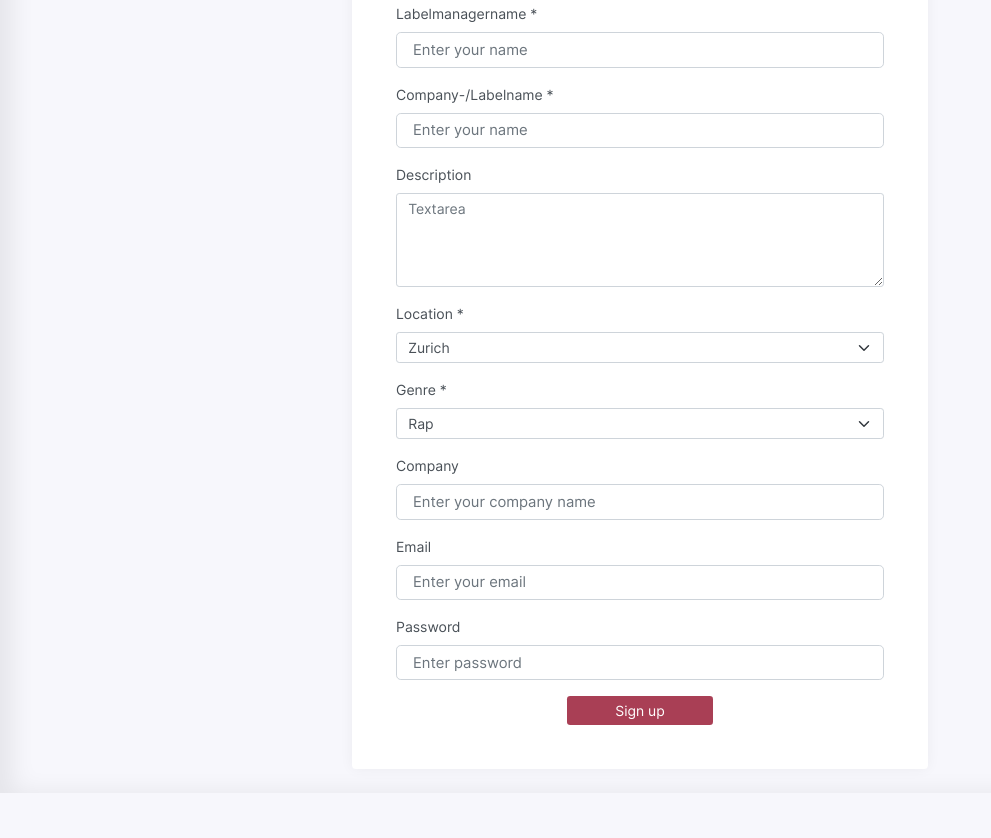
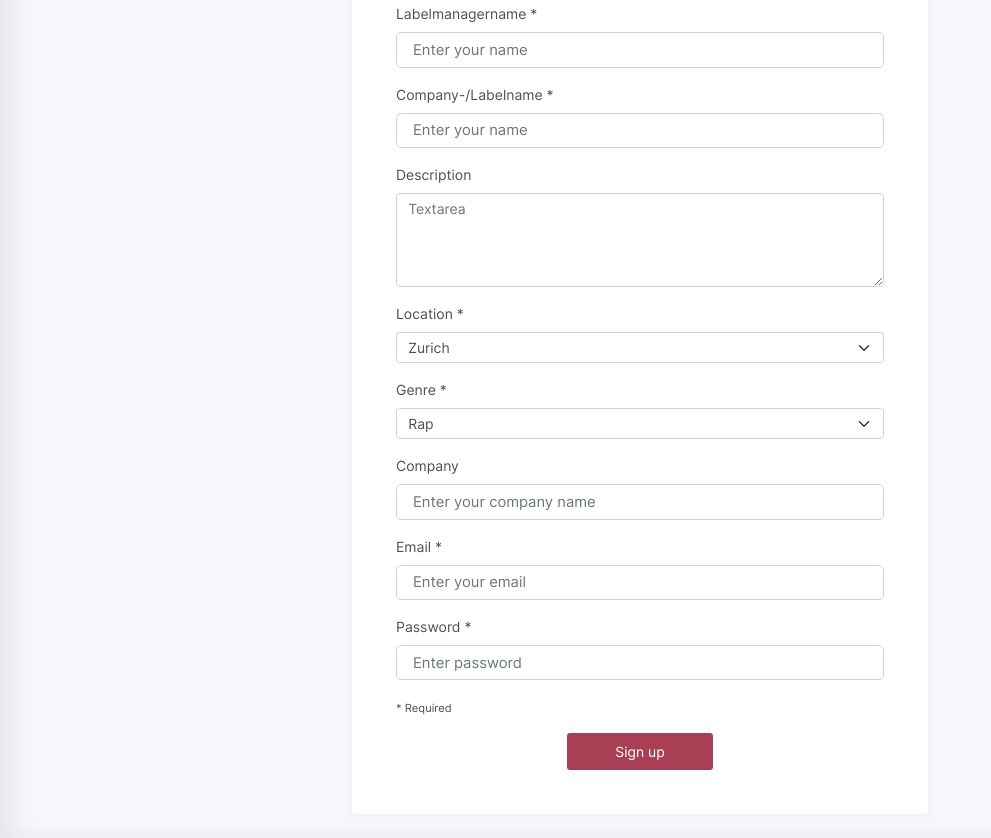
Before and after one commit to leZayn/m120_labely, a plain HTML site: page labely/signup-labelmanager.html in a window 1280 px wide. Shown: the part 496-1334 px from the top of the page, without its empty margins (0-991 px from the left). Before the commit the page ends 1289 px from the top, so only its background shows below. Drawn offline with Linux system fonts and the light colour scheme.

Commit message:
sign up and sign in finished

```diff
--- a/labely/signup-labelmanager.html
+++ b/labely/signup-labelmanager.html
@@ -134,18 +134,19 @@
                                                         name="company" placeholder="Enter your company name" />
                                                 </div>
                                                 <div class="mb-3">
-                                                    <label class="form-label">Email</label>
-                                                    <input class="form-control form-control-lg" type="email"
+                                                    <label class="form-label">Email *</label>
+                                                    <input class="form-control form-control-lg" type="email" required
                                                         name="email" placeholder="Enter your email" />
                                                 </div>
                                                 <div class="mb-3">
-                                                    <label class="form-label">Password</label>
-                                                    <input class="form-control form-control-lg" type="password"
+                                                    <label class="form-label">Password *</label>
+                                                    <input class="form-control form-control-lg" min="5" required type="password"
                                                         name="password" placeholder="Enter password" />
                                                 </div>
+                                                <small>* Required</small>
                                                 <div class="text-center mt-3">
-                                                    <button class="btn btn-primary myRedButton pl-5 pr-5"
-                                                        type="button">Sign up</button>
+                                                    <button class="btn btn-primary myRedButton pl-5 pr-5 p-2"
+                                                        type="submit" value="Submit">Sign up</button>
                                                 </div>
                                             </form>
                                         </div>
```
Also changed, not shown: labely/signin-labelmanager.html (+7 -7 lines), labely/img/icons/icon-48x481.png (deleted).
